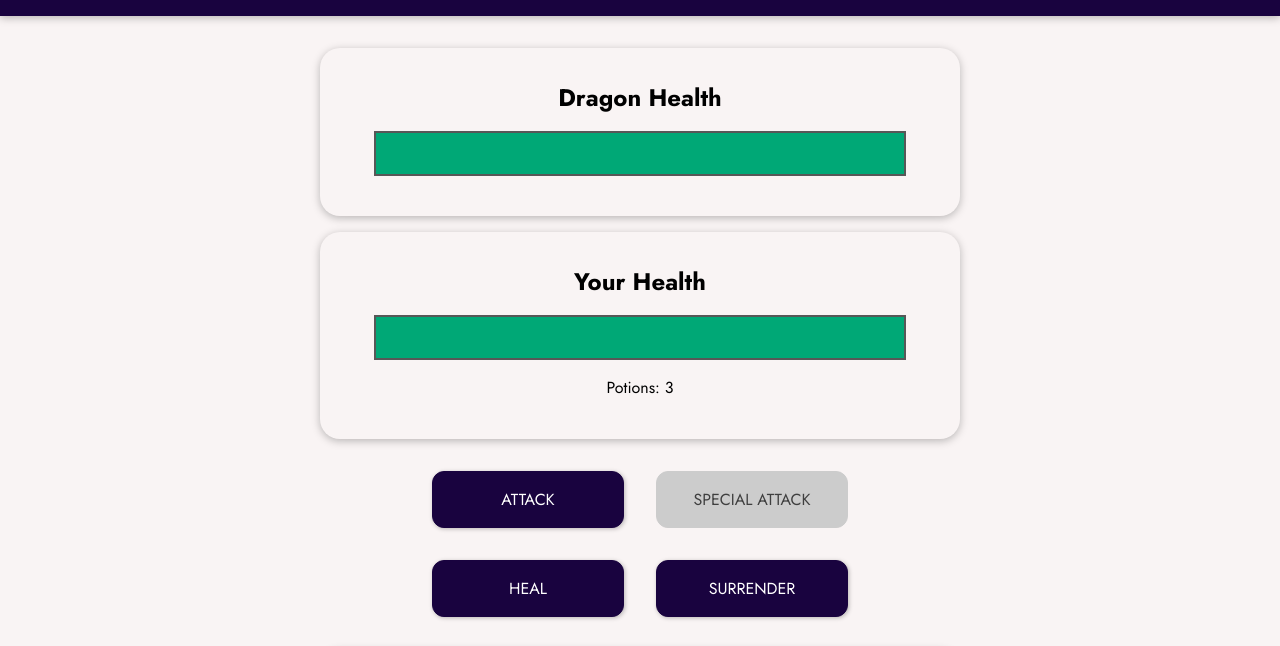
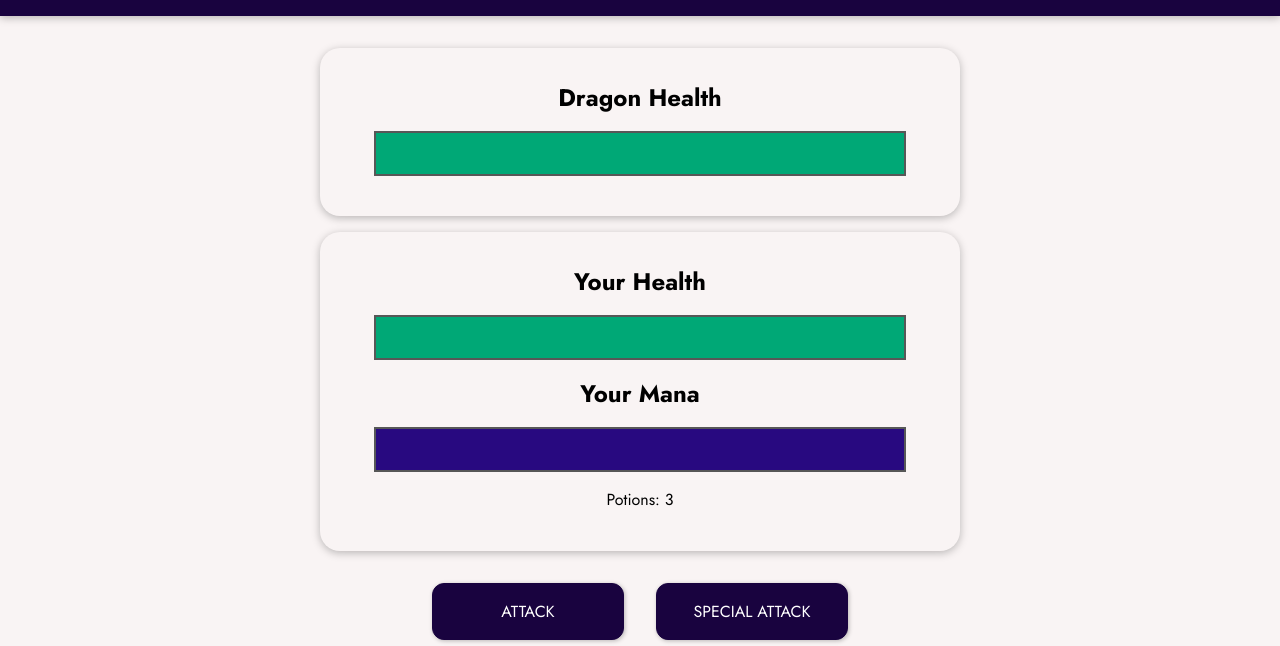
Before and after one commit to wojciechdominiak/dragon-slayer, a plain HTML site: page index.html in a window 1280 px wide. Both pictures are taken after a click on the button "Start battle!". Shown: the part 105-751 px from the top of the page. Drawn offline with nearby package versions, Linux system fonts and the light colour scheme.

Commit message:
added mana

```diff
--- a/app.js
+++ b/app.js
@@ -6,6 +6,7 @@ const app = Vue.createApp({
   data() {
     return {
       playerHealth: 100,
+      playerMana: 100,
       monsterHealth: 100,
       currentRound: 0,
       winner: null,
@@ -42,8 +43,14 @@ const app = Vue.createApp({
       }
       return { width: this.playerHealth + "%" };
     },
+    playerManaStyles() {
+      if (this.playerMana < 0) {
+        return { width: "0%" };
+      }
+      return { width: this.playerMana + "%" };
+    },
     mayUseSpecialAttack() {
-      return this.currentRound % getRandomValue(6, 2) !== 0;
+      return this.playerMana <= 0;
     },
     mayUseHeal() {
       return this.potions === 0;
@@ -53,6 +60,7 @@ const app = Vue.createApp({
     startGame() {
       this.logMessages = [];
       this.playerHealth = 100;
+      this.playerMana = 100;
       this.monsterHealth = 100;
       this.currentRound = 1;
       this.winner = null;
@@ -60,19 +68,20 @@ const app = Vue.createApp({
     },
     attackMonster() {
       this.currentRound++;
-      const attackValue = getRandomValue(12, 5);
+      const attackValue = getRandomValue(10, 4);
       this.monsterHealth -= attackValue;
       this.attackPlayer();
       this.addLogMessage("player", "attack", attackValue);
     },
     attackPlayer() {
-      const attackValue = getRandomValue(15, 8);
+      const attackValue = getRandomValue(14, 6);
       this.playerHealth -= attackValue;
       this.addLogMessage("monster", "attack", attackValue);
     },
     specialAttackMonster() {
       this.currentRound++;
-      const attackValue = getRandomValue(20, 10);
+      this.playerMana -= getRandomValue(22, 18);
+      const attackValue = getRandomValue(14, 8);
       this.monsterHealth -= attackValue;
       this.attackPlayer();
       this.addLogMessage("player", "special-attack", attackValue);
@@ -80,7 +89,7 @@ const app = Vue.createApp({
     healPlayer() {
       this.potions--;
       this.currentRound++;
-      const healValue = getRandomValue(20, 16);
+      const healValue = getRandomValue(14, 12);
       if (this.playerHealth + healValue > 100) {
         this.playerHealth = 100;
       } else {
--- a/index.html
+++ b/index.html
@@ -28,6 +28,10 @@
           <h2>Your Health</h2>
           <div class="healthbar">
             <div class="healthbar__value" :style="playerBarStyles"></div>
+          </div>
+          <h2>Your Mana</h2>
+          <div class="manabar">
+            <div class="manabar__value" :style="playerManaStyles"></div>
           </div>
           <div>
             <p>Potions: {{potions}}</p>
--- a/styles.css
+++ b/styles.css
@@ -50,6 +50,20 @@ section {
 
 .healthbar__value {
   background-color: #00a876;
+  width: 100%;
+  height: 100%;
+}
+
+.manabar {
+  width: 90%;
+  height: 45px;
+  border: 2px solid #575757;
+  margin: 1rem auto;
+  background: #fde5e5;
+}
+
+.manabar__value {
+  background-color: #280980;
   width: 100%;
   height: 100%;
 }
```
